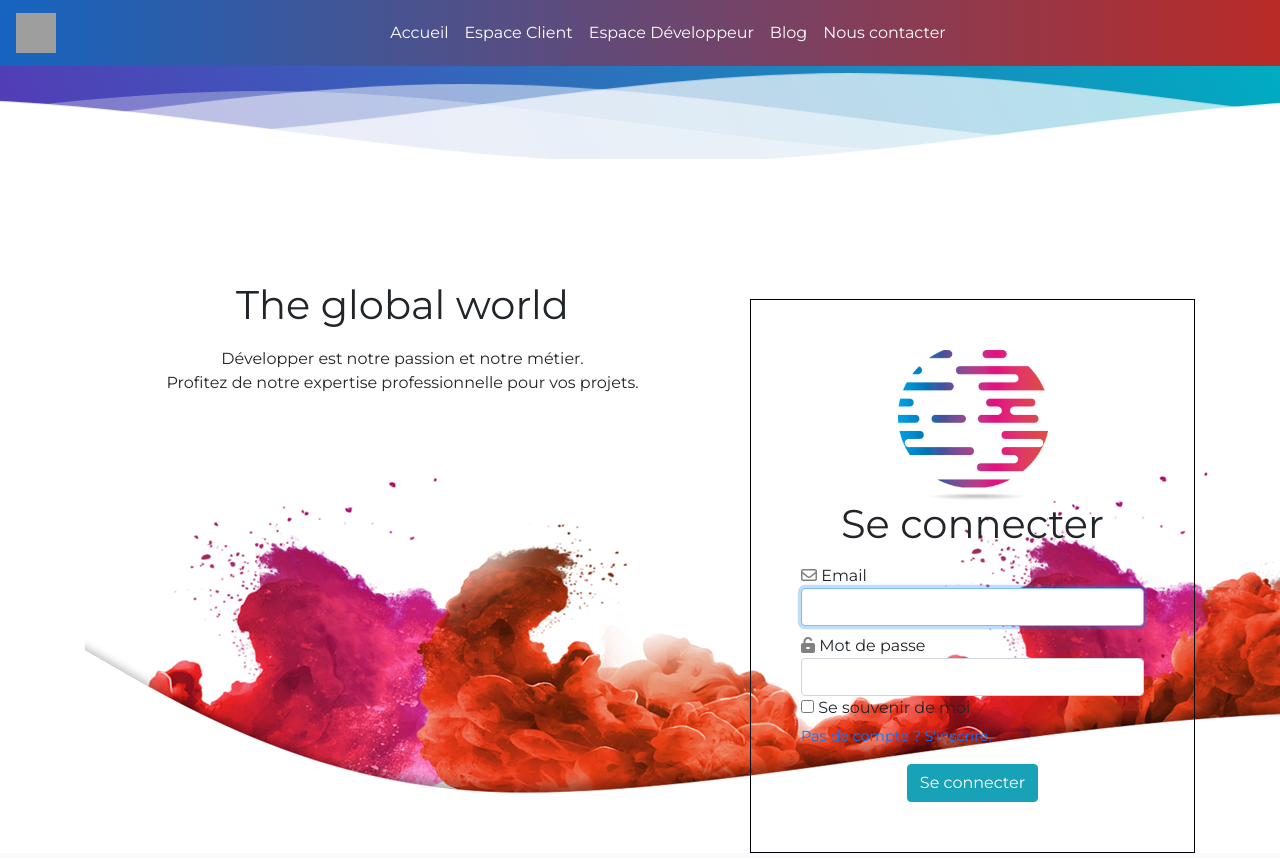
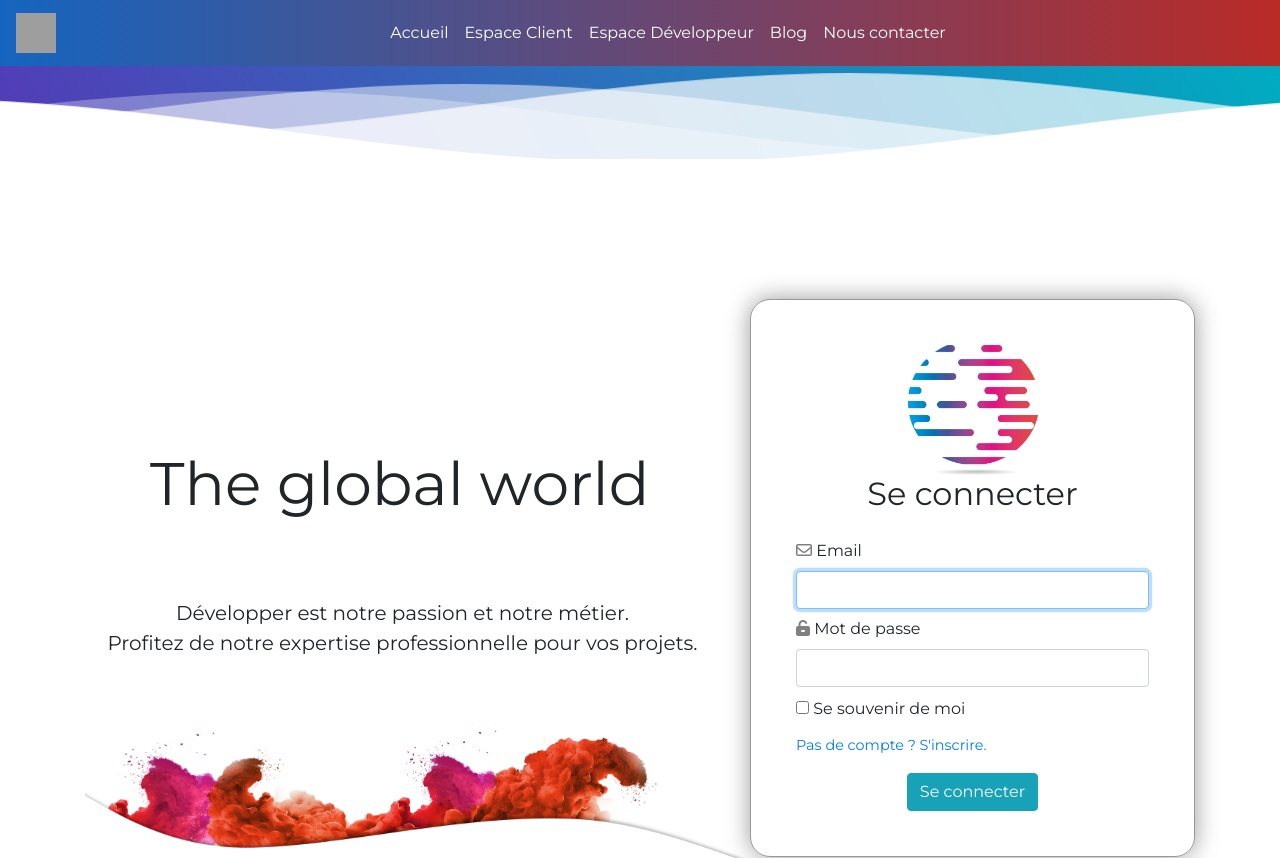
Before and after one commit to Projet-collectif/projet-1, a Symfony app: template templates/security/login.html.twig in a window 1280 px wide; the page is wider, and only the part inside the window is pictured. Run offline with Twig, Linux system fonts and the light colour scheme; the template is opened without the code that fills it, so the values that code supplies are empty; some libraries are stand-ins or nearby versions; grey boxes are pictures that could not be loaded.

Commit message:
finition page login, début layout

```diff
--- a/public/css/login.css
+++ b/public/css/login.css
@@ -2,27 +2,46 @@
 
 
 body{
-
+    height: 100vh;
     font-family: 'Montserrat', sans-serif;
 }
-body .container .row{
-    position: relative;
-    top: 140px;
-    align-items: center;
+.container{
+    width: 100%;
 }
 
-.container-image {
-    display: flex;
-    align-items:center;
-    justify-content: center;
+.container-entreprise{
     position: relative;
+
+}
+.title_entreprise{
+    font-size: 60px;
+    text-align: center;
+    position: absolute;
+    top: -150px;
+    left: 80px;
+
 }
 
+.slogan_entreprise{
+    font-size: 20px;
+    margin: 0;
+    text-align: center;
+}
+
+.container_entreprise{
+    display: absolute;
+    bottom:-50px;
+}
+.container_entreprise img{
+    width: 100%;
+    position: absolute;
+    bottom: -200px;
+}
+
+
+
 .container-form-log{
-    /* align-items: center;
-    justify-content: center; */
     background-color: #fff;
-    box-shadow: rgba(77, 74, 74, 0.637) 0 0 20px;
     border-radius: 20px;
 
     width: 40%;
@@ -31,45 +50,45 @@ body .container .row{
 
 }
 
+form{
+    border: solid rgba(0, 0, 0, 0.4) 1px;
+    box-shadow: 0 0 25px rgba(0, 0, 0, 0.4);
+    border-radius: 20px;
+    padding: 45px;
 
-
-form{
-    display: block;
-    border: solid black 1px;
-    padding: 50px;
-    width: 100%;
 }
 form img{
     display: flex;
     margin: auto;
-    height: 150px;
-    width: 150px;
+    height: 130px;
+    width: 130px;
 }
 form h1{
     font-weight: bolder!important;
     text-align: center;
-    font-size: 2.5rem;
+    font-size: 2em;
 }
-label{margin:0;}
+
+
+label{
+    margin-top:10px;
+    font-size: 1em;
+}
 label i{
     color: grey;
 }
 
+button{
+    font-size: 1em !important;
+}
+.container .row{
+    position: relative;
+    top: 140px;
+    align-items: center;
+}
 
 .link-new-account a {font-size: .9em;}
 
-.title_entreprise{
-    text-align: center;
-    position:relative;
-    top: -50px;
-}
-
-.slogan_entreprise{
-    padding: 10px;
-    position: relative;
-    bottom: 50px;
-    text-align: center;
-}
 
 /* Media query pour mobile */
 @media (max-width: 755px) {
@@ -86,4 +105,18 @@ label i{
     form{
         margin-bottom: 20px;
     }
+    body .container .row{
+        position: relative;
+        top: 0;
+        align-items: center;
+    }
+    .title_entreprise{
+        font-size: 60px;
+        text-align: center;
+        position: relative;
+        top: 0;
+        left: 0;
+
+    }
+
 }
--- a/templates/security/login.html.twig
+++ b/templates/security/login.html.twig
@@ -9,14 +9,15 @@
     <div class="container_entreprise col-lg-7 col-12 col-sm-12">
       <h1 class="title_entreprise">The global world</h1>
       <p class="slogan_entreprise">
-        <span class="d-block">Développer est notre passion et notre métier.</span>
-        <span class="d-block">Profitez de notre expertise professionnelle pour vos projets.</span>
+        Développer est notre passion et notre métier.
       </p>
+      <p class="slogan_entreprise">
+        Profitez de notre expertise professionnelle pour vos projets.
+      </p>
+      <div class="img-container">
+        <img src="{{ asset('images/login/login_form.png') }}" alt="">
+    </div>
 
-        <div class="img-container d-flex">
-          <img class="d-block" src="{{ asset('images/login/login_form.png') }}" alt="">
-
-      </div>
     </div>
     <div class=" col-12 col-sm-12 col-lg-5">
         <form method="post">
```
Also changed, not shown: public/css/index.css (+36 -16 lines), templates/home/index.html.twig (+38 -8 lines), public/images/bureau.old.jpg (added), public/images/bureau.png (added), public/images/bureau.svg (added), public/images/carouselle-1.old.jpg (renamed from public/images/carouselle-1.jpg).
